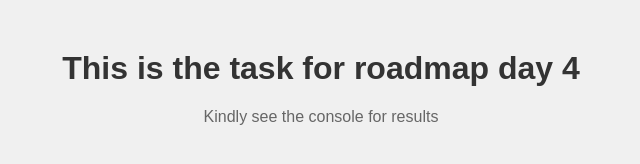
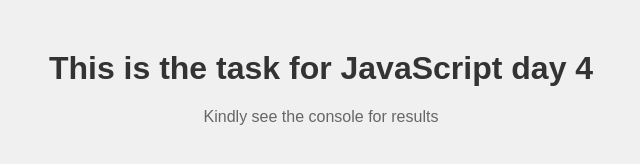
Before and after one commit to anbumani12/JavaScript-Day-4-Task, a plain HTML site: page index.html in a window 1280 px wide. Shown: the whole page, without its empty margins (319-959 px from the left). Drawn offline with Linux system fonts and the light colour scheme.

Commit message:
html completed

```diff
--- a/index.html
+++ b/index.html
@@ -9,7 +9,7 @@
 
 </head>
 <body>
-    <h1>This is the task for roadmap day 4</h1>
+    <h1>This is the task for JavaScript day 4</h1>
     <p>Kindly see the console for results</p>
     <script src="./script.js"></script>
 
```
